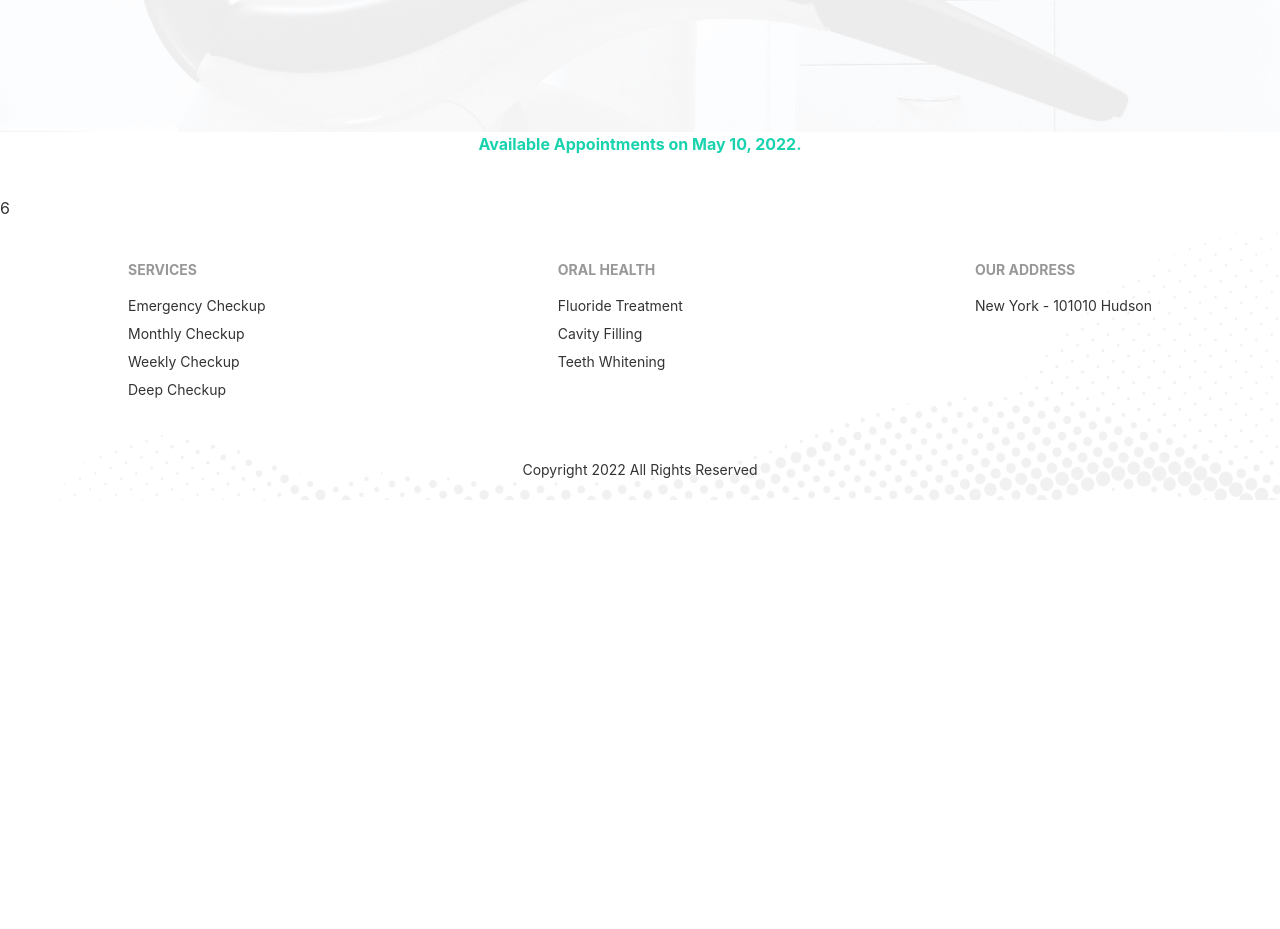
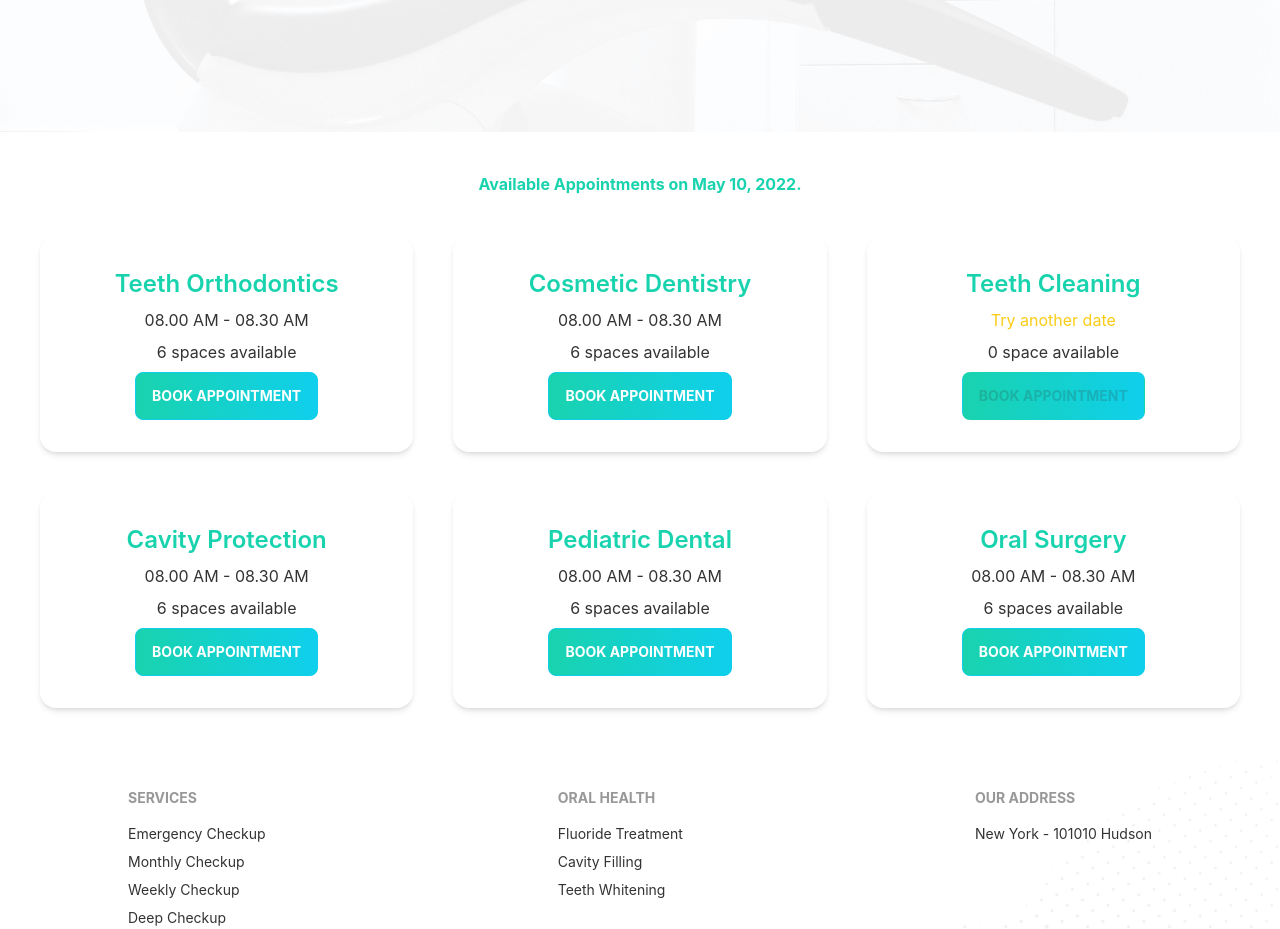
Before and after one commit to sajeeb-me/doctors-portal-client, a React (Create React App) app: page /appointment in a window 1280 px wide. Shown: the part 780-1709 px from the top of the page. Before the commit the page ends 1280 px from the top, so only its background shows below. Built offline with nearby package versions, Linux system fonts and the light colour scheme.

Commit message:
services

```diff
--- a/public/services.json
+++ b/public/services.json
@@ -26,14 +26,7 @@
     {
         "_id": 3,
         "name": "Teeth Cleaning",
-        "slots": [
-            "08.00 AM - 08.30 AM",
-            "08.30 AM - 09.00 AM",
-            "09.00 AM - 9.30 AM",
-            "09.30 AM - 10.00 AM",
-            "10.00 AM - 10.30 AM",
-            "10.30 AM - 11.00 AM"
-        ]
+        "slots": []
     },
     {
         "_id": 4,
--- a/src/Pages/Appointment/AvailableAppointment.js
+++ b/src/Pages/Appointment/AvailableAppointment.js
@@ -1,5 +1,6 @@
 import { format } from 'date-fns';
 import React, { useEffect, useState } from 'react';
+import Service from './Service';
 
 const AvailableAppointment = ({ date }) => {
     const [services, setServices] = useState([]);
@@ -9,12 +10,14 @@
             .then(data => setServices(data))
     }, [])
     return (
-        <section>
+        <section className='my-10'>
             <div>
                 <p className='text-center text-secondary font-bold pb-10'>Available Appointments on {format(date, 'PP')}.</p>
             </div>
-            <div>
-                {services.length}
+            <div className='px-4 md:px-10 grid grid-cols-1 lg:grid-cols-3 gap-10'>
+                {
+                    services.map(service => <Service key={service._id} service={service} />)
+                }
             </div>
         </section>
     );
--- /dev/null
+++ b/src/Pages/Appointment/Service.js
@@ -0,0 +1,25 @@
+import React from 'react';
+
+const Service = ({ service }) => {
+    const { name, slots } = service;
+    return (
+        <div className="card lg:max-w-lg bg-base-100 shadow-md">
+            <div className="card-body text-center">
+                <h2 className="text-2xl font-semibold text-secondary">{name}</h2>
+                <p>
+                    {
+                        slots.length
+                            ? slots[0]
+                            : <span className='text-yellow-400'>Try another date</span>
+                    }
+                </p>
+                <p>{slots.length} {slots.length > 0 ? 'spaces' : 'space'} available</p>
+                <div className="card-actions justify-center">
+                    <button disabled={slots.length === 0} className="btn btn-primary font-bold text-white bg-gradient-to-r from-secondary to-primary">Book Appointment</button>
+                </div>
+            </div>
+        </div>
+    );
+};
+
+export default Service;
```
